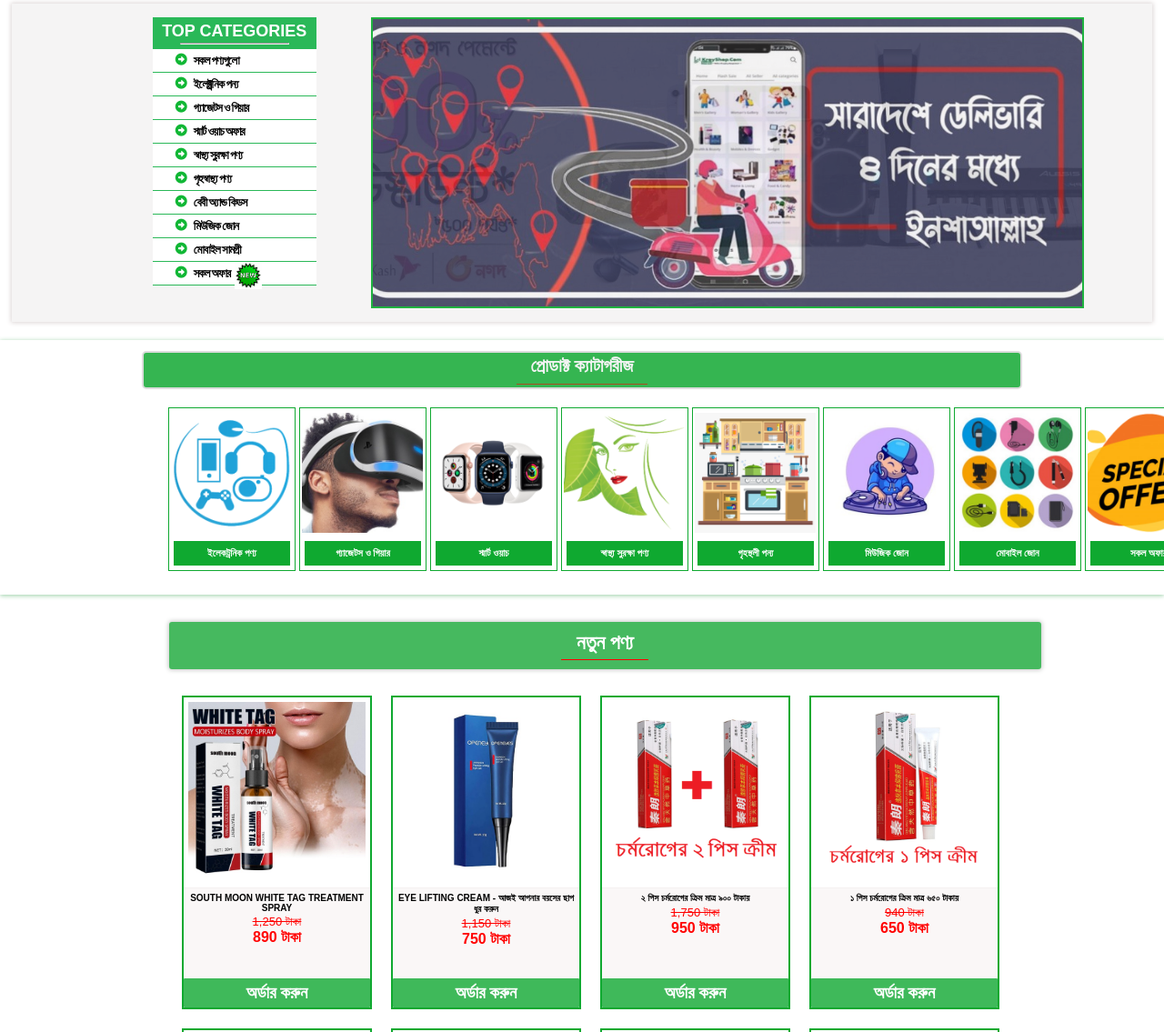
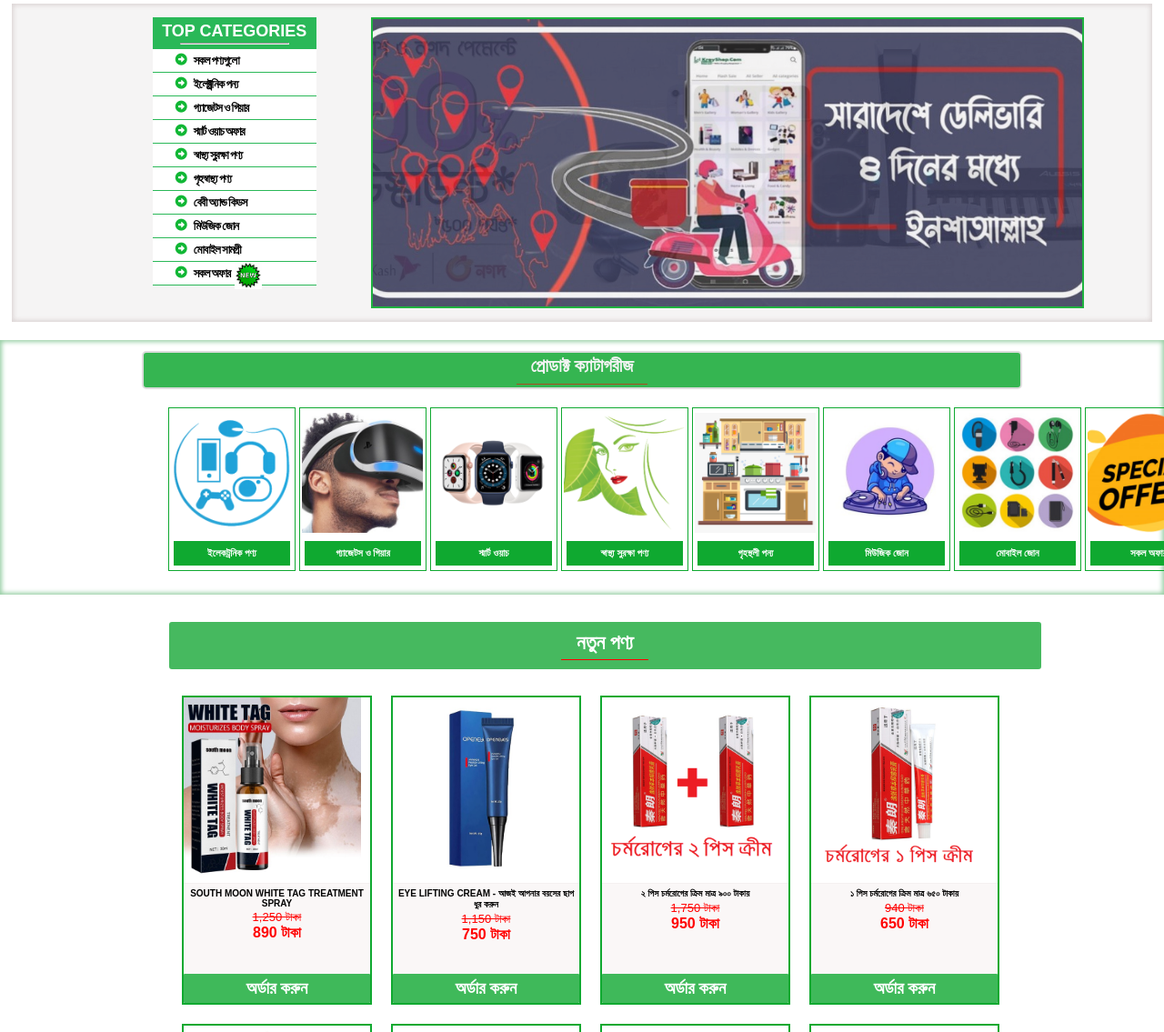
Before and after one commit to Masumbillah2062003/egshop-online-design, a plain HTML site: page index.html in a window 1280 px wide. Shown: the part 86-1221 px from the top of the page at 91% size. Drawn offline with Linux system fonts and the light colour scheme.

Commit message:
seven commit

```diff
--- a/desktop.css
+++ b/desktop.css
@@ -145,13 +145,16 @@ header{
     height: 350px;
     margin: 0 auto;
     margin-top: 0px;
-    box-shadow: 0px 0px 5px 1px #ddd6d6;
+    box-shadow: 0px 0px 5px 2px #ddd6d6 inset;
     background-color: rgba(157, 146, 146, 0.1);
 }
 .categories-manu{
     display: block;
     position: relative;
 
+}
+.product-categories-h2{
+    box-shadow: none;
 }
 .top-manubar{
     position: absolute;
@@ -349,9 +352,13 @@ header{
     border: none;
     width: 99%;
 }
+.new-product-h3-plate{
+    box-shadow: none;
+}
 .new-product-h3{
     color: white;
     font-size: 22px;
+
 }
 .new-product-h3-hr{
     width: 10%;
@@ -365,13 +372,12 @@ header{
     width: 209px;
     margin-left: 19px;
     margin-top: 19px;
+    background-color: white;
 }
-
 .new-product-img-size{
     width: 195px;
-    margin: 5px;
+    height: 200px;
 }
-
 .middle-part-4::after{
     content: "";
     clear: both;
--- a/style.css
+++ b/style.css
@@ -296,14 +296,15 @@ header{
 }
 .product-categories{
     background-color: #e3f5e7;
-    box-shadow: 0px 1px 5px #98cfa5;
+    box-shadow: 0px 0px 5px 2px #98cfa5 inset;
     height: 160px;
+    padding: 10px 0;
 }
 .product-categories-h2{
     color: #0fa930;
     width: 90%;
     background-color: #eceaea;
-    border: 2px solid gainsboro;
+    box-shadow: 0px 0px 5px 2px gainsboro inset;
     padding: 7px 0;
     font-size: 23px;
     text-align: center;
@@ -447,7 +448,7 @@ header{
      width: 100%;
     margin: 0 auto;
     border: 2px solid #c5c2c2e3;
-    box-shadow: 0px 0px 5px 1px #c7c9c7;
+    box-shadow: 0px 0px 5px 2px #c7c9c7 inset;
     border-radius: 3px;
 }
 .new-product-h3{
@@ -470,7 +471,7 @@ header{
     margin-top: 10px;
 }
 .new-product-list{
-    width: 160px;
+    width: 165px;
     border: 2px solid #0fa930;
     margin: 2px;
 }
@@ -479,7 +480,7 @@ header{
     color: black;
 }
 .new-product-img-size{
-    width: 146px;
+    width: 145px;
 }
 
 .new-product-name-plate{
@@ -513,4 +514,5 @@ header{
     padding: 5px 0;
     border-radius: 1px;
 }
+
 /*---------------------Middle part --4 design end here------------------------ */
```
